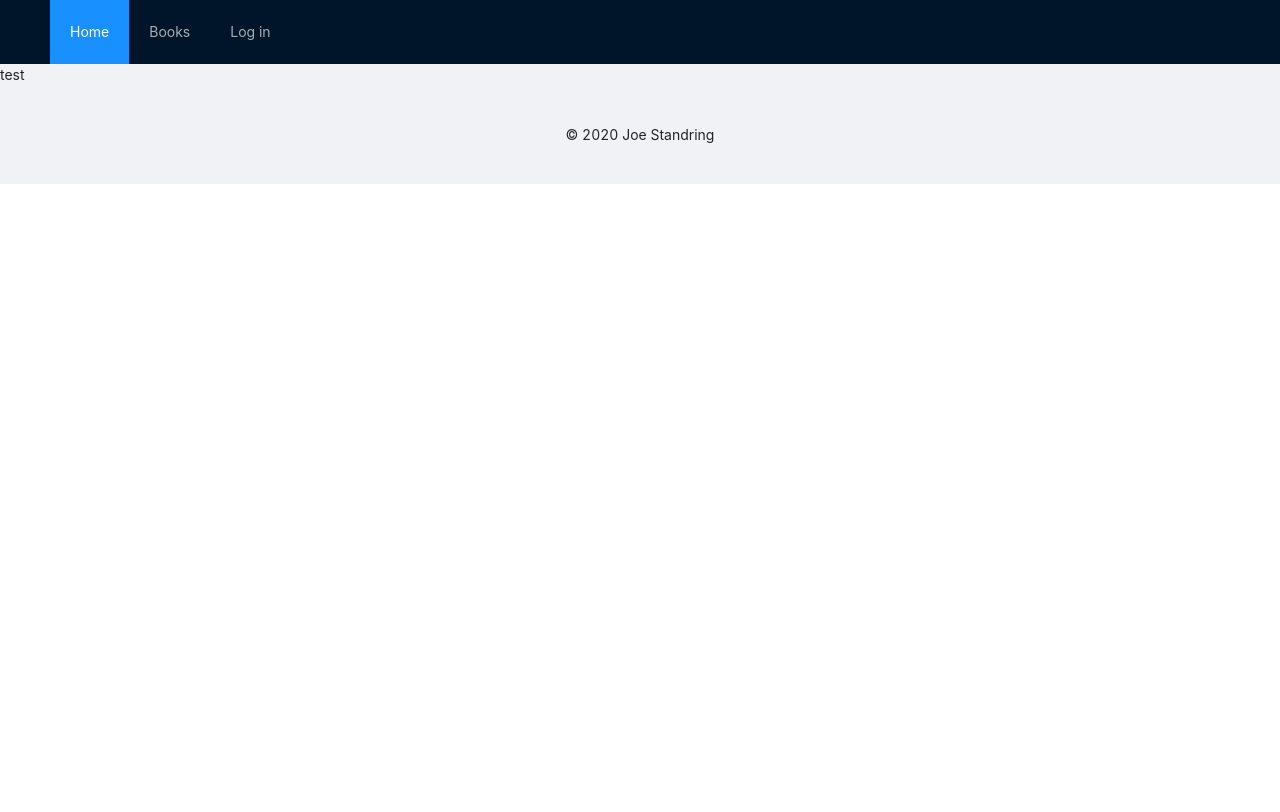
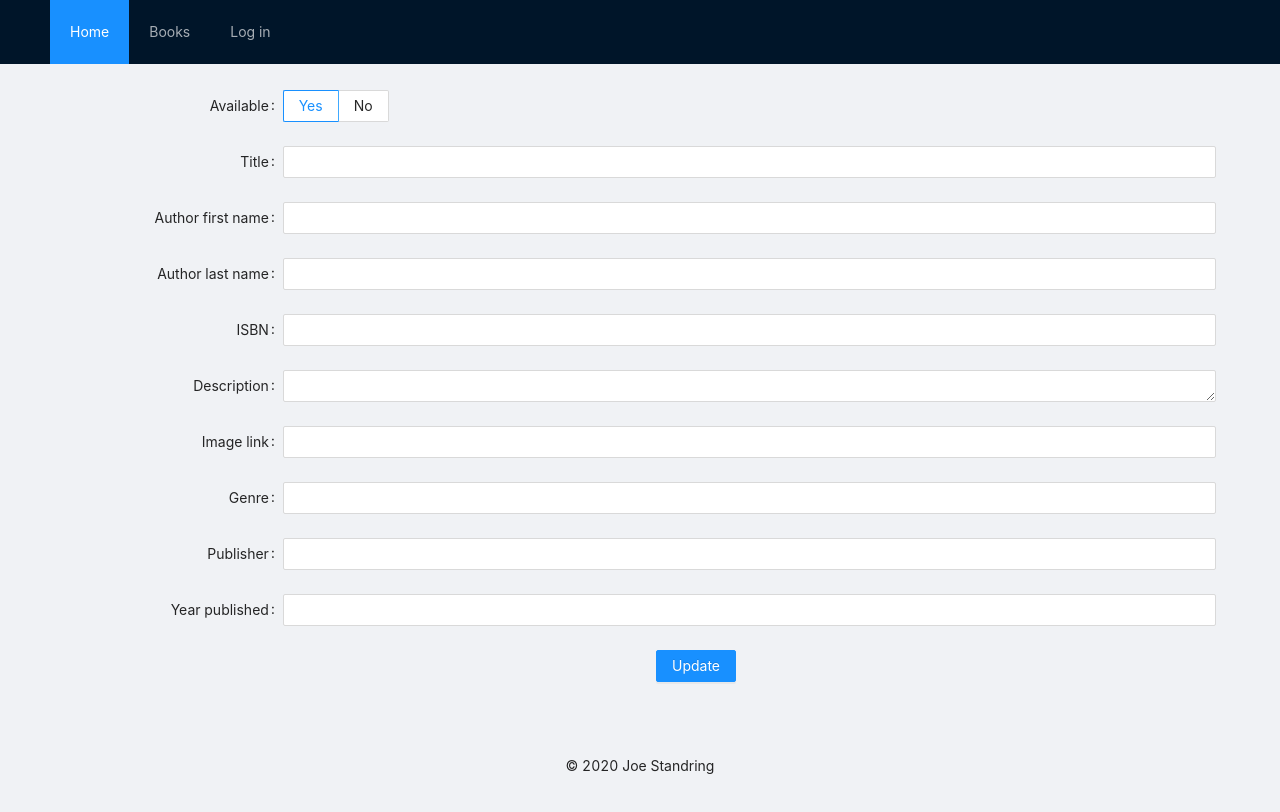
Before and after one commit to joestandring/library-frontend, a React (Create React App) app: page /books/1/edit in a window 1280 px wide. Shown: the top 812 px of the page. Built offline with nearby package versions, Linux system fonts and the light colour scheme; no server answers.

Commit message:
Start book editing form

```diff
--- a/src/components/accountedit.jsx
+++ b/src/components/accountedit.jsx
@@ -146,7 +146,7 @@ class AccountEdit extends React.Component {
               label="Username"
               name="username"
             >
-              <Input placeholder={ accountInfo.username } defaultValue={ accountInfo.username } />
+              <Input placeholder={ accountInfo.username } />
             </Form.Item>
 
             <Form.Item
--- a/src/components/bookedit.jsx
+++ b/src/components/bookedit.jsx
@@ -6,16 +6,174 @@
 
 import React from 'react';
 import { withRouter } from 'react-router-dom';
+import { Typography, Row, Col, Button, Form, Input, Radio } from 'antd';
+import UserContext from '../contexts/user';
+import ApiConf from '../apiconf';
+import { status, json } from '../utilities/requestHandlers'
+
+const { Title } = Typography;
+const { TextArea } = Input;
+
+const formItemLayout = {
+  labelCol: { xs: { span: 24 }, sm: { span: 4 } },
+  wrapperCol: { xs: { span: 24 }, sm: { span: 24 } },
+};
+
+const tailFormItemLayout = {
+  wrapperCol: { xs: { span: 24, offset: 0 }, sm: { span: 12, offset: 12 } },
+};
 
 /**
  * Display contents of the BookEdit page
  * @returns {string} The HTML code to display elements
  */
 class BookEdit extends React.Component {
+  static contextType = UserContext;
+
+  // Initialize the state book information will be stored in
+  constructor(props) {
+    super(props);
+    this.state = {
+      bookInfo: [],
+      radioValue: 'yes'
+    }
+  }
+
+
+  // Triggered when React loads virtual DOM.
+  componentDidMount() {
+    const id = this.props.match.params.id;
+
+    fetch(ApiConf.host + `/books/${id}`)
+    .then(status)
+    .then(json)
+    .then(data => {
+      this.setState({ bookInfo: data })
+      // Check if book is available
+      if(this.state.bookInfo.available === 1) {
+        this.setState({ radioValue: 'yes' });
+      } else {
+        this.setState({ radioValue: 'no' });
+      }
+    })
+    .catch(err => console.error(`Error fetching for book ${id}`, err));
+  }
+
   render() {
-    return(
-      <p>test</p>
-    );
+    const bookInfo = this.state.bookInfo
+    const id = this.context.user.ID
+
+    if (id === bookInfo.ownerID ) {
+      return(
+        <>
+          <div style={ { padding: '2% 5%' } }>
+            <Row gutter={ 32 }>
+              <Col>
+                <img
+                  src={ bookInfo.imgLink }
+                  alt={ bookInfo.title }
+                />
+              </Col>
+
+              <Col flex="auto">
+                <Row gutter={ 16 }>
+                  <Col flex="auto">
+                    <Form
+                      { ...formItemLayout }
+                      name="update"
+                      scrollToFirstError
+                    >
+                      <Form.Item
+                        label="Available"
+                        name="available"
+                      >
+                        <Radio.Group defaultValue={ this.state.radioValue }>
+                          <Radio.Button value="yes">Yes</Radio.Button>
+                          <Radio.Button value="no">No</Radio.Button>
+                        </Radio.Group>
+                      </Form.Item>
+
+                      <Form.Item
+                        label="Title"
+                        name="title"
+                      >
+                        <Input placeholder={ bookInfo.title } />
+                      </Form.Item>
+
+                      <Form.Item
+                        label="Author first name"
+                        name="authorFirst"
+                      >
+                        <Input placeholder={ bookInfo.authorFirst } />
+                      </Form.Item>
+
+                      <Form.Item
+                        label="Author last name"
+                        name="authorLast"
+                      >
+                        <Input placeholder={ bookInfo.authorLast } />
+                      </Form.Item>
+
+                      <Form.Item
+                        label="ISBN"
+                        name="isbn"
+                      >
+                        <Input placeholder={ bookInfo.isbn } />
+                      </Form.Item>
+
+                      <Form.Item
+                        label="Description"
+                        name="summary"
+                      >
+                        <TextArea rows= { 1 } placeholder={ bookInfo.summary } />
+                      </Form.Item>
+
+                      <Form.Item
+                        label="Image link"
+                        name="imgLink"
+                      >
+                        <Input placeholder={ bookInfo.imgLink } />
+                      </Form.Item>
+
+                      <Form.Item
+                        label="Genre"
+                        name="genre"
+                      >
+                        <Input placeholder={ bookInfo.genre } />
+                      </Form.Item>
+
+                      <Form.Item
+                        label="Publisher"
+                        name="publisher"
+                      >
+                        <Input placeholder={ bookInfo.publisher } />
+                      </Form.Item>
+
+                      <Form.Item
+                        label="Year published"
+                        name="publishYear"
+                      >
+                        <Input placeholder={ bookInfo.publishYear } />
+                      </Form.Item>
+
+                      <Form.Item { ...tailFormItemLayout }>
+                        <Button type="primary" htmlType="submit">
+                          Update
+                        </Button>
+                      </Form.Item>
+                    </Form>
+                  </Col>
+                </Row>
+              </Col>
+            </Row>
+          </div>
+        </>
+      );
+    } else {
+      return(
+        <Title>You are not permitted to view this page.</Title>
+      );
+    }
   }
 }
 
```
